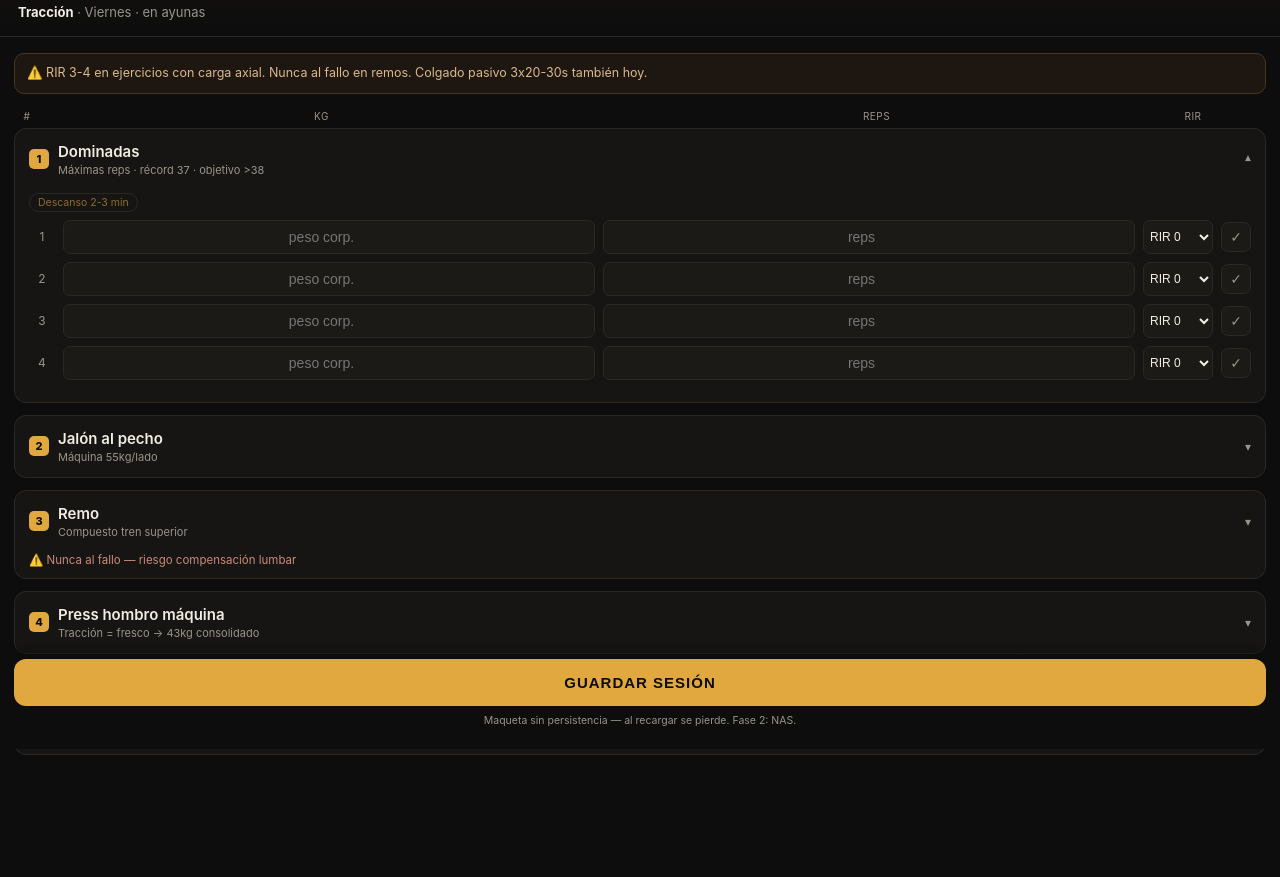
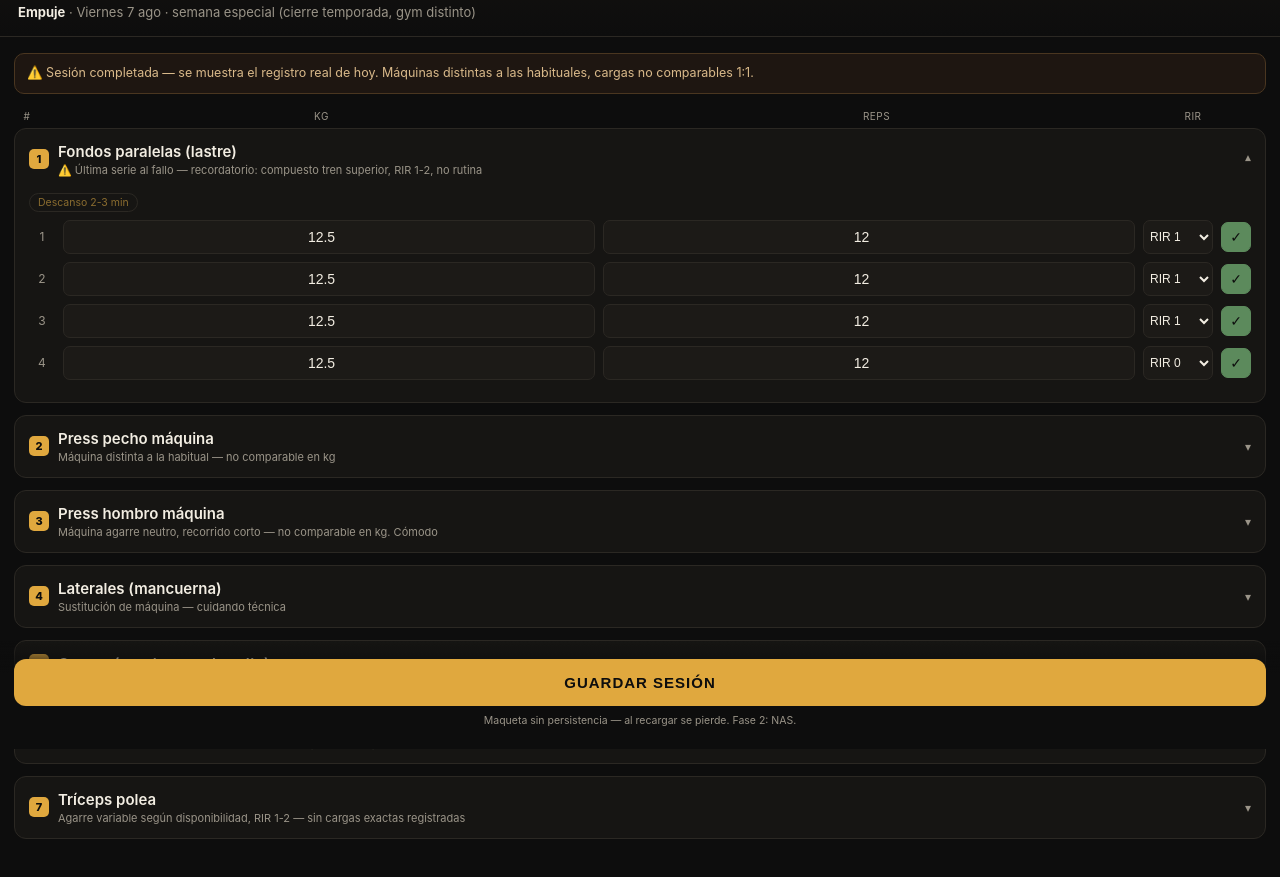
Before and after one commit to banhobre-byte/sensei--app, a plain HTML site: page index.html in a window 1280 px wide. Shown: the part 51-928 px from the top of the page. Drawn offline with Linux system fonts and the light colour scheme.

Commit message:
Add files via upload

```diff
--- a/index.html
+++ b/index.html
@@ -138,9 +138,18 @@
     renderDay(data);
   }
 
+  function todayISO(){
+    const d = new Date();
+    const y = d.getFullYear();
+    const m = String(d.getMonth()+1).padStart(2,'0');
+    const day = String(d.getDate()).padStart(2,'0');
+    return `${y}-${m}-${day}`;
+  }
+
   function renderDay(data){
+    const iso = todayISO();
     const jsDay = new Date().getDay(); // 0=domingo..6=sábado
-    const day = data.days[String(jsDay)];
+    const day = (data.overrides && data.overrides[iso]) ? data.overrides[iso] : data.days[String(jsDay)];
     const main = document.getElementById('main');
     const footer = document.getElementById('footer');
     const subline = document.getElementById('daySubline');
@@ -189,10 +198,11 @@
         <div style="height:8px"></div>`;
       ex.sets.forEach((s, si) => {
         const kgVal = s.kg !== undefined && s.kg !== '' ? `value="${s.kg}"` : `placeholder="${s.label || 'kg'}"`;
+        const repsVal = s.reps !== undefined && s.reps !== '' ? `value="${s.reps}"` : `placeholder="reps"`;
         html += `<div class="set-row">
           <span class="set-label">${si+1}</span>
           <input type="number" ${kgVal}>
-          <input type="number" placeholder="reps">
+          <input type="number" ${repsVal}>
           <select>
             <option${s.rir==='0'?' selected':''}>RIR 0</option>
             <option${s.rir==='1'?' selected':''}>RIR 1</option>
@@ -200,7 +210,7 @@
             <option${s.rir==='3'?' selected':''}>RIR 3</option>
             <option${s.rir==='4'?' selected':''}>RIR 4</option>
           </select>
-          <button class="check-btn" onclick="toggleDone(this)">✓</button>
+          <button class="check-btn${(s.reps !== undefined && s.reps !== '') ? ' done' : ''}" onclick="toggleDone(this)">✓</button>
         </div>`;
       });
       html += `</div></div>`;
--- a/week.json
+++ b/week.json
@@ -1,5 +1,57 @@
 {
   "updated": "2026-08-07",
+  "overrides": {
+    "2026-08-07": {
+      "title": "Empuje",
+      "subtitle": "Viernes 7 ago · semana especial (cierre temporada, gym distinto)",
+      "type": "fuerza",
+      "warn": "Sesión completada — se muestra el registro real de hoy. Máquinas distintas a las habituales, cargas no comparables 1:1.",
+      "exercises": [
+        {"name": "Fondos paralelas (lastre)", "meta": "⚠️ Última serie al fallo — recordatorio: compuesto tren superior, RIR 1-2, no rutina", "rest": "2-3 min", "sets": [
+          {"kg": 12.5, "reps": "12", "rir": "1"},
+          {"kg": 12.5, "reps": "12", "rir": "1"},
+          {"kg": 12.5, "reps": "12", "rir": "1"},
+          {"kg": 12.5, "reps": "12", "rir": "0"}
+        ]},
+        {"name": "Press pecho máquina", "meta": "Máquina distinta a la habitual — no comparable en kg", "rest": "2-3 min", "sets": [
+          {"kg": 70, "reps": "12", "rir": "3"},
+          {"kg": 70, "reps": "12", "rir": "1"},
+          {"kg": 70, "reps": "11", "rir": "1"},
+          {"kg": 70, "reps": "10", "rir": "1"}
+        ]},
+        {"name": "Press hombro máquina", "meta": "Máquina agarre neutro, recorrido corto — no comparable en kg. Cómodo", "rest": "90-120s", "sets": [
+          {"kg": 43, "reps": "12", "rir": "1"},
+          {"kg": 43, "reps": "10", "rir": "1"},
+          {"kg": 43, "reps": "8", "rir": "1"}
+        ]},
+        {"name": "Laterales (mancuerna)", "meta": "Sustitución de máquina — cuidando técnica", "rest": "60-90s", "sets": [
+          {"kg": 5, "reps": "15", "rir": "1"},
+          {"kg": 7.5, "reps": "12", "rir": "1"},
+          {"kg": 7.5, "reps": "12", "rir": "1"}
+        ]},
+        {"name": "Cruces (aperturas polea alta)", "meta": "", "rest": "60-90s", "sets": [
+          {"kg": 63, "reps": "12", "rir": "2"},
+          {"kg": 63, "reps": "12", "rir": "1"},
+          {"kg": 63, "reps": "12", "rir": "1"}
+        ]},
+        {"name": "Aperturas posteriores", "meta": "Ligera molestia antebrazo derecho 1ª serie, desapareció después", "rest": "60-90s", "sets": [
+          {"kg": 63, "reps": "12", "rir": "1"},
+          {"kg": 63, "reps": "12", "rir": "1"},
+          {"kg": 63, "reps": "12", "rir": "1"}
+        ]},
+        {"name": "Tríceps polea", "meta": "Agarre variable según disponibilidad, RIR 1-2 — sin cargas exactas registradas", "rest": "60-90s", "sets": [
+          {"kg": "", "reps": "", "rir": "1"},
+          {"kg": "", "reps": "", "rir": "1"}
+        ]}
+      ]
+    },
+    "2026-08-09": {
+      "title": "Descanso + hipopresivos",
+      "subtitle": "Domingo 9 ago · día de descompresión movido esta semana",
+      "type": "descanso",
+      "note": "Colgado pasivo en barra 3x20-30s (con straps). Hipopresivos 10-15 min. Esta semana el día de descompresión se movió del miércoles al domingo por el cierre de temporada antes de vacaciones."
+    }
+  },
   "days": {
     "1": {
       "title": "Pierna",
```
